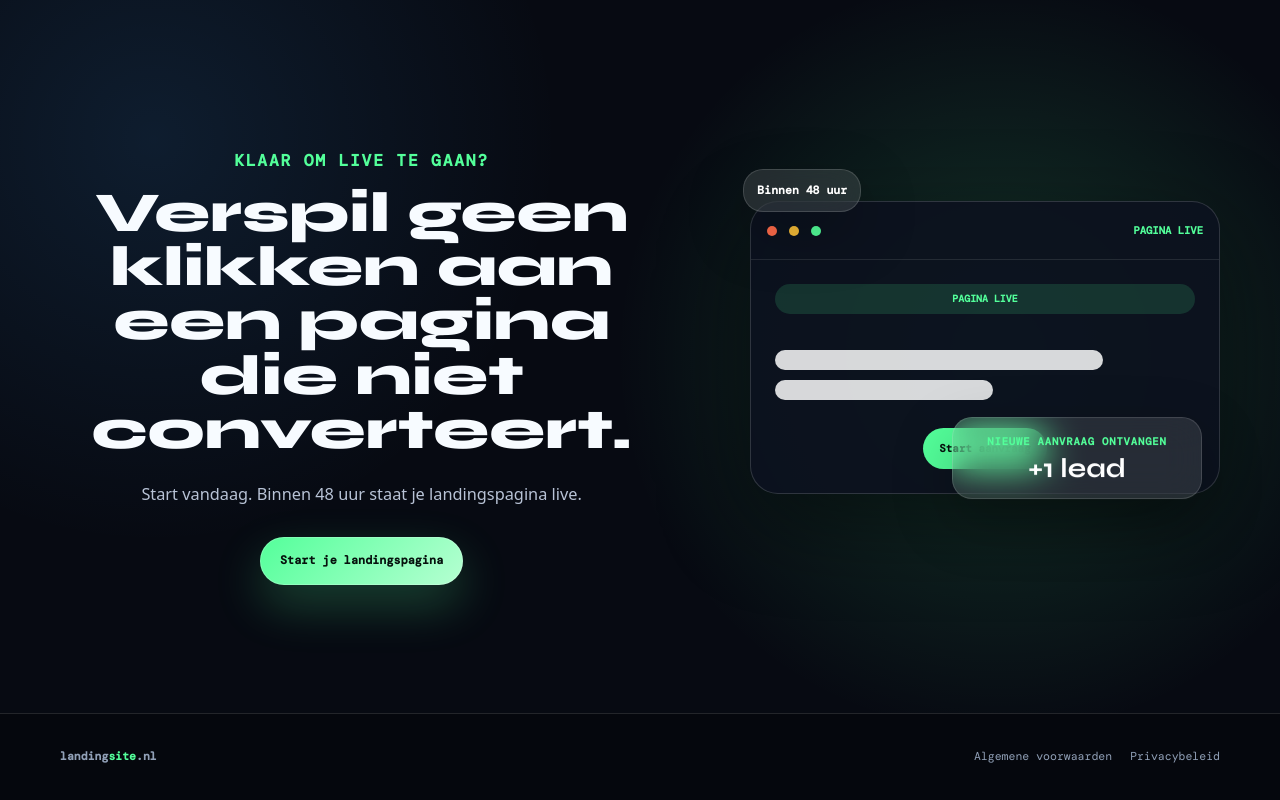
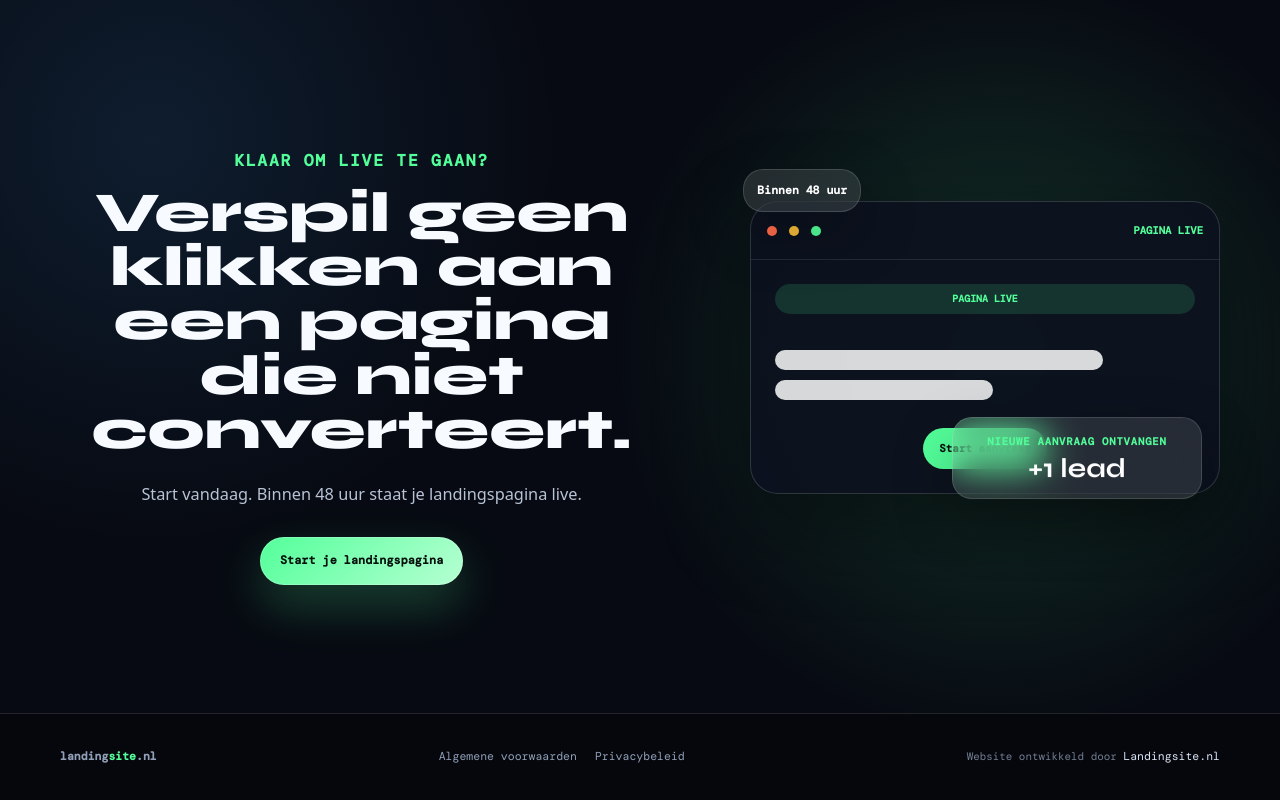
Before and after one commit to jannikdienstverlening-cmyk/landingsite-next, a Next.js app: page / in a window 1280 px wide. Shown: the part 8386-9186 px from the top of the page. Built offline with nearby package versions, Linux system fonts and the light colour scheme.

Commit message:
Add footer site credit

```diff
--- a/app/globals.css
+++ b/app/globals.css
@@ -1213,10 +1213,27 @@ textarea {
   gap: 20px;
 }
 
-.footer-grid div {
+.footer-links {
   display: flex;
   gap: 18px;
   flex-wrap: wrap;
+}
+
+.footer-credit {
+  color: rgba(145, 160, 183, 0.78);
+  font-family: var(--font-dm-mono), ui-monospace, SFMono-Regular, Menlo, monospace;
+  font-size: 0.68rem;
+  line-height: 1.5;
+  text-align: right;
+}
+
+.footer-credit a {
+  color: #dbe6f7;
+  text-decoration: none;
+}
+
+.footer-credit a:hover {
+  color: var(--accent);
 }
 
 .contact-form {
@@ -2491,6 +2508,10 @@ textarea {
     align-items: flex-start;
     flex-direction: column;
   }
+
+  .footer-credit {
+    text-align: left;
+  }
 }
 
 @media (max-width: 980px) {
--- a/components/home-redesign.tsx
+++ b/components/home-redesign.tsx
@@ -361,10 +361,16 @@ export function Footer() {
         <Link href="/" className="launch-logo">
           landing<span>site</span>.nl
         </Link>
-        <div>
+        <div className="footer-links">
           <Link href="/algemene-voorwaarden">Algemene voorwaarden</Link>
           <Link href="/privacybeleid">Privacybeleid</Link>
         </div>
+        <p className="footer-credit">
+          Website ontwikkeld door{' '}
+          <a href="https://landingsite.nl" target="_blank" rel="noreferrer">
+            Landingsite.nl
+          </a>
+        </p>
       </div>
     </footer>
   )
```
